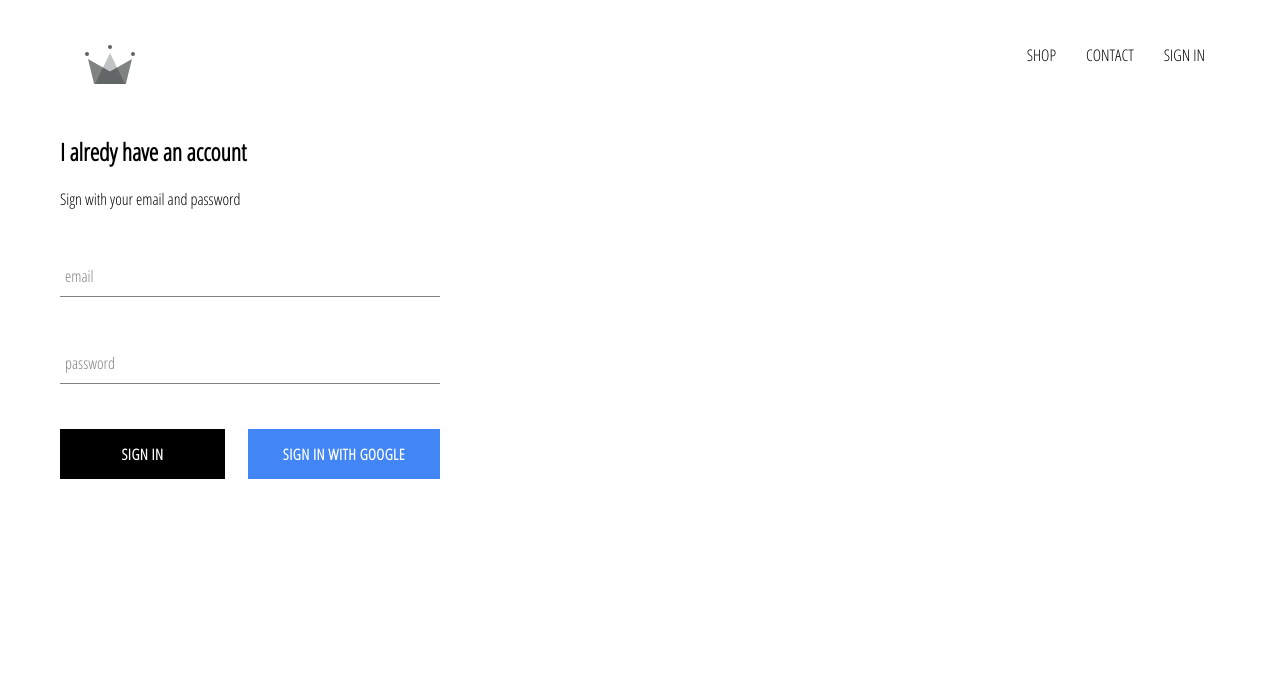
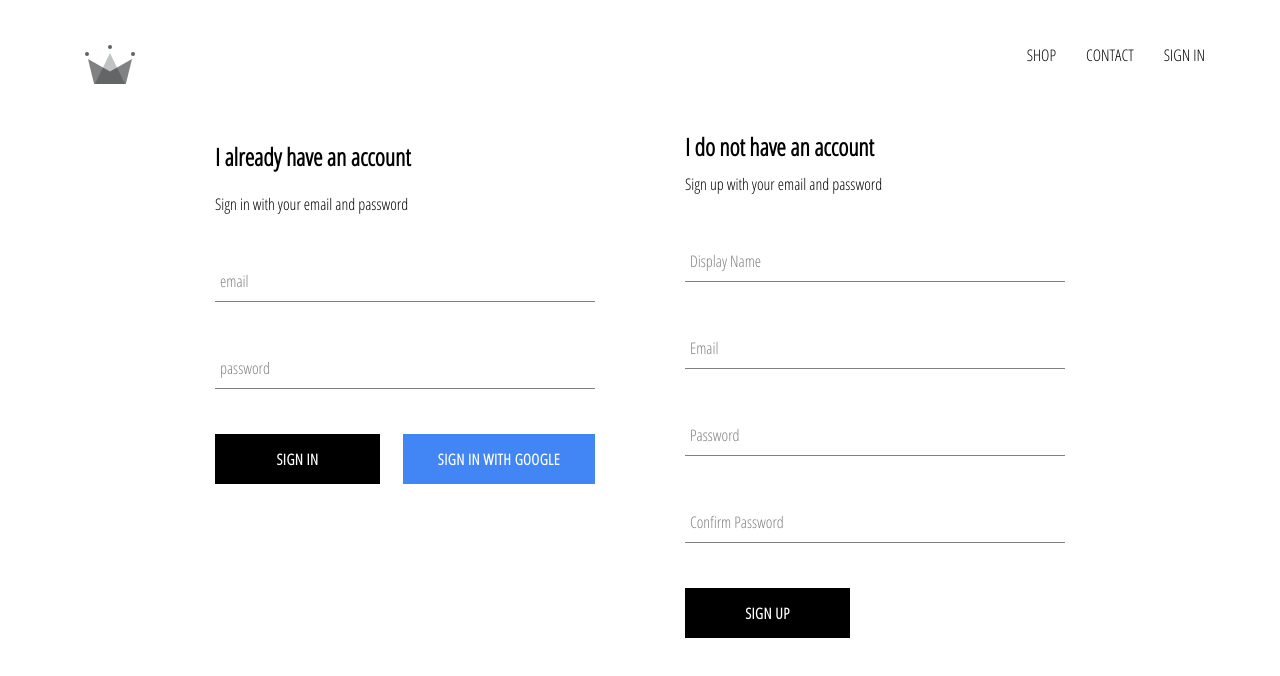
Before and after one commit to parth-451D/crown-clothing, a React (Create React App) app: page /signin in a window 1280 px wide. Shown: the top 676 px of the page. Built offline with nearby package versions, Linux system fonts and the light colour scheme; no server answers.

Commit message:
sugn up with email and password implemented

```diff
--- a/src/App.js
+++ b/src/App.js
@@ -31,6 +31,7 @@
               ...snapShot.data()
             }
           });
+          console.log(this.state);
         });
       }
         this.setState({ currentUser: userAuth })
--- a/src/component/sign-in/sign-in.component.jsx
+++ b/src/component/sign-in/sign-in.component.jsx
@@ -29,8 +29,8 @@
   render() {
     return (
       <div className="sign-in">
-        <h2>I alredy have an account</h2>
-        <span>Sign with your email and password</span>
+        <h2>I already have an account</h2>
+        <span>Sign in with your email and password</span>
 
         <form onSubmit={this.handleSubmit}>
           <FormInput
--- /dev/null
+++ b/src/component/sign-up/Sign-up.component.jsx
@@ -0,0 +1,104 @@
+import React from 'react';
+
+import FormInput from '../form-input/form-input.component';
+import CustomButton from '../custom-button/custom-button.component';
+
+import{ auth, createUserProfileDocument } from '../../firebase/firebase.utils';
+
+import './Sign-up.styles.scss';
+
+class SignUp extends React.Component {
+    constructor(){
+        super();
+
+        this.state={
+            displayName : '',
+            email: '',
+            password: '',
+            confirmPassword: ''
+        }
+    }
+
+    handleSubmit = async event => {
+        event.preventDefault();
+
+        const { displayName, email, password, confirmPassword } = this.state;
+
+        if( password !== confirmPassword ){
+            alert("password don't match");
+            return;
+        }
+
+        try {
+            const { user } =  await auth.createUserWithEmailAndPassword( email, password );
+
+            await createUserProfileDocument( user , { displayName });
+
+            this.setState({
+                displayName: '',
+                email: '',
+                password: '',
+                confirmPassword: ''
+            });
+
+        } catch (error) {
+            console.error(error);
+        }
+    }
+
+    handleChange = event => {
+        const { name , value} = event.target;
+
+        this.setState({ [name]: value });
+    }
+
+    render(){
+        const { displayName, email, password, confirmPassword } = this.state;
+        return (
+            <div className='sign-up'>
+                <h2 className='title'>I do not have an account </h2>
+                <span>Sign up with your email and password </span>
+                <form className='sign-up-form' onSubmit={this.handleSubmit}>
+                    <FormInput
+                    type='text'
+                    name='displayName'
+                    value={ displayName }
+                    onChange = { this.handleChange }
+                    label=  'Display Name'
+                    required
+                    />
+                    <FormInput
+                    type='email'
+                    name='email'
+                    value={ email }
+                    onChange = { this.handleChange }
+                    label=  'Email'
+                    required
+                    />
+                    <FormInput
+                    type='password'
+                    name='password'
+                    value={ password }
+                    onChange = { this.handleChange }
+                    label=  'Password'
+                    required
+                    />
+                    <FormInput
+                    type='password'
+                    name='confirmPassword'
+                    value={ confirmPassword }
+                    onChange = { this.handleChange }
+                    label=  'Confirm Password'
+                    required
+                    />
+
+                    <CustomButton type='submit'>SIGN UP</CustomButton>
+
+                </form>
+
+            </div>
+        )
+    }
+}
+
+export default SignUp;
--- /dev/null
+++ b/src/component/sign-up/Sign-up.styles.scss
@@ -0,0 +1,9 @@
+.sign-up {
+    display: flex;
+    flex-direction: column;
+    width: 380px;
+
+    .title {
+      margin: 10px 0;
+    }
+  }
--- a/src/pages/sign-in-and-sign-up/sign-in-and-sign-up.component.jsx
+++ b/src/pages/sign-in-and-sign-up/sign-in-and-sign-up.component.jsx
@@ -1,10 +1,13 @@
 import React from 'react';
 import SignIn from '../../component/sign-in/sign-in.component';
+import SignUp from '../../component/sign-up/Sign-up.component';
+
 import './sign-in-and-sign-up.styles.scss';
 
 const SignInAndSignUp = () => (
     <div className="sign-in-and-sign-up">
         <SignIn />
+        <SignUp />
     </div>
 );
 
--- a/src/pages/sign-in-and-sign-up/sign-in-and-sign-up.styles.scss
+++ b/src/pages/sign-in-and-sign-up/sign-in-and-sign-up.styles.scss
@@ -0,0 +1,6 @@
+.sign-in-and-sign-up {
+    width: 850px;
+    display: flex;
+    justify-content: space-between;
+    margin: 30px auto;
+  }
```
